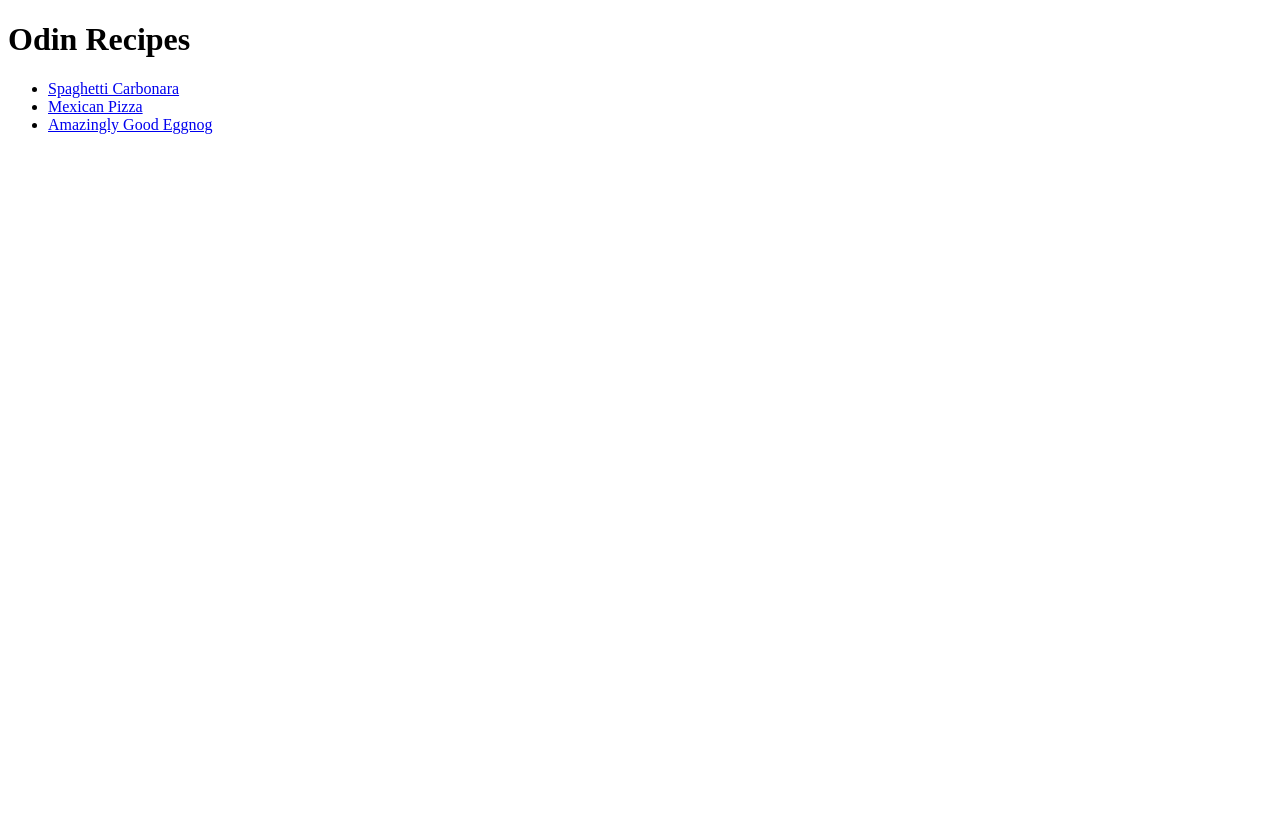
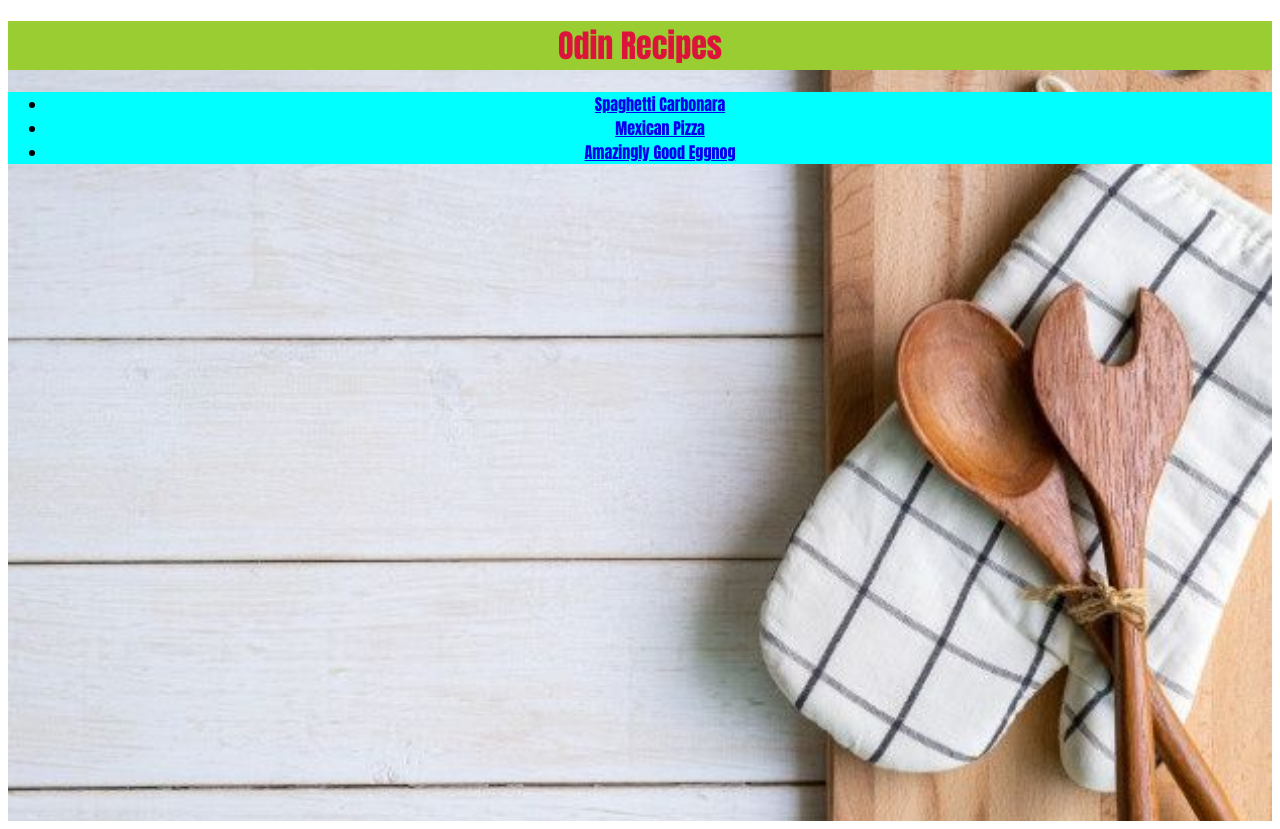
Before and after one commit to twofansv/odin-recipes, a plain HTML site: page index.html in a window 1280 px wide. Before the commit the page ends 800 px from the top, so only its background shows below. Drawn offline with Linux system fonts and the light colour scheme.

Commit message:
[+^] Added polishing
Added a new directories for style (css) and images. Did some polishing
by adding background image in within the new style.css

```diff
--- a/css/style.css
+++ b/css/style.css
@@ -0,0 +1,18 @@
+body {
+    font-family: Impact, Haettenschweiler, 'Arial Narrow Bold', sans-serif;
+
+.img.bg {
+    background-image: url("../images/webbg.jpg");
+    background-repeat: no-repeat;
+    background-size: cover;
+    height: 100vh;
+    width: 100%;
+}
+
+.recipe-list {
+    background-color: aqua;
+    text-align: center;
+}
+
+
+}
--- a/index.html
+++ b/index.html
@@ -3,13 +3,19 @@
     <head>
         <meta charset="utf-8">
         <title>Odin Recipes</title>
+        <link rel="stylesheet" href="css/style.css">
     </head>
+
     <body>
-        <h1>Odin Recipes</h1>
-        <ul>
-            <li><a href="recipes/spaghetti-carbonara.html" rel="noopener noreferrer" target="_blank">Spaghetti Carbonara</a></li>
-            <li><a href="recipes/mexican-pizza.html" rel="noopener noreferrer" target="_blank">Mexican Pizza</a></li>
-            <li><a href="recipes/amazingly-good-eggnog.html" rel="noopener noreferrer" target="_blank">Amazingly Good Eggnog</a></li>
-        </ul>
+        <div class="img bg">
+            <h1 style="color: crimson; background-color: yellowgreen; text-align: center;">Odin Recipes</h1>
+                <div class="recipe-list">
+                    <ul>
+                        <li><a href="recipes/spaghetti-carbonara.html" rel="noopener noreferrer" target="_blank">Spaghetti Carbonara</a></li>
+                        <li><a href="recipes/mexican-pizza.html" rel="noopener noreferrer" target="_blank">Mexican Pizza</a></li>
+                        <li><a href="recipes/amazingly-good-eggnog.html" rel="noopener noreferrer" target="_blank">Amazingly Good Eggnog</a></li>
+                    </ul>
+                </div>
+        </div>
     </body>
 </html>
```
Also changed, not shown: images/webbg.jpg (added).
